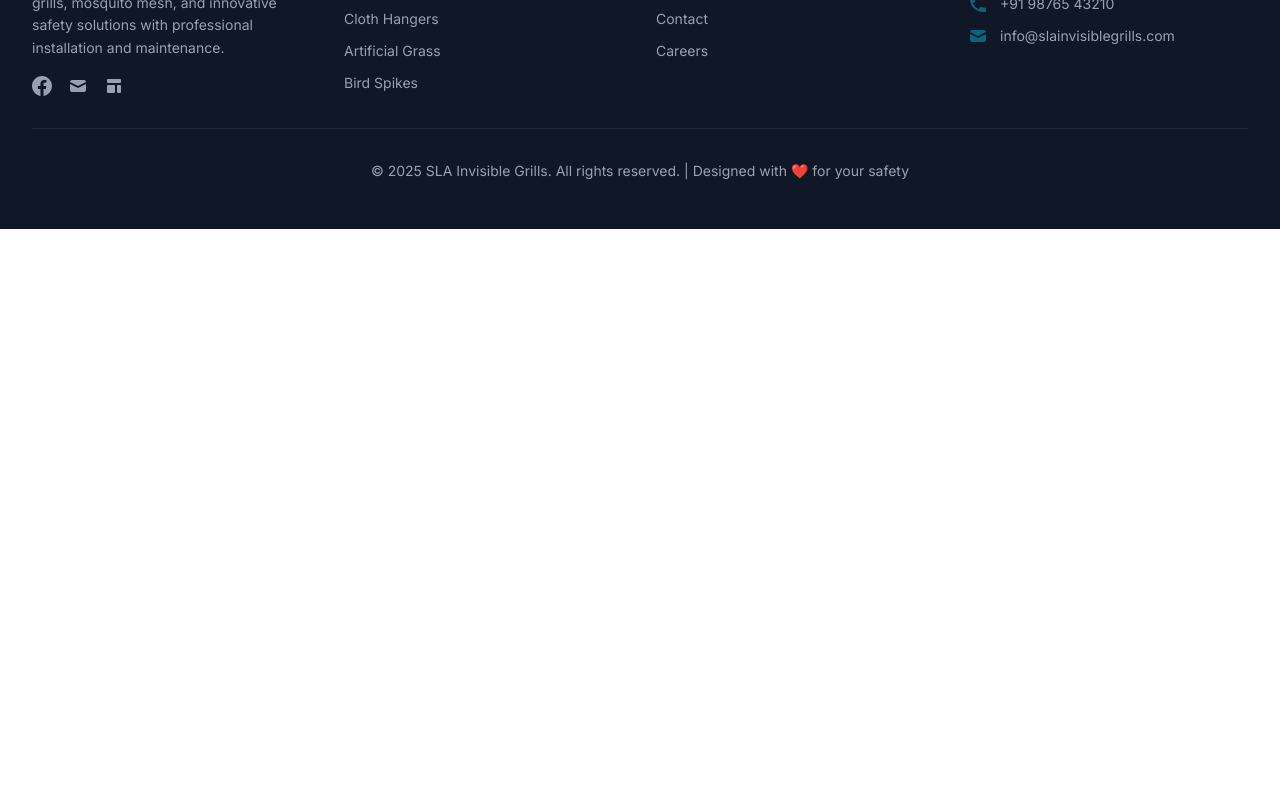
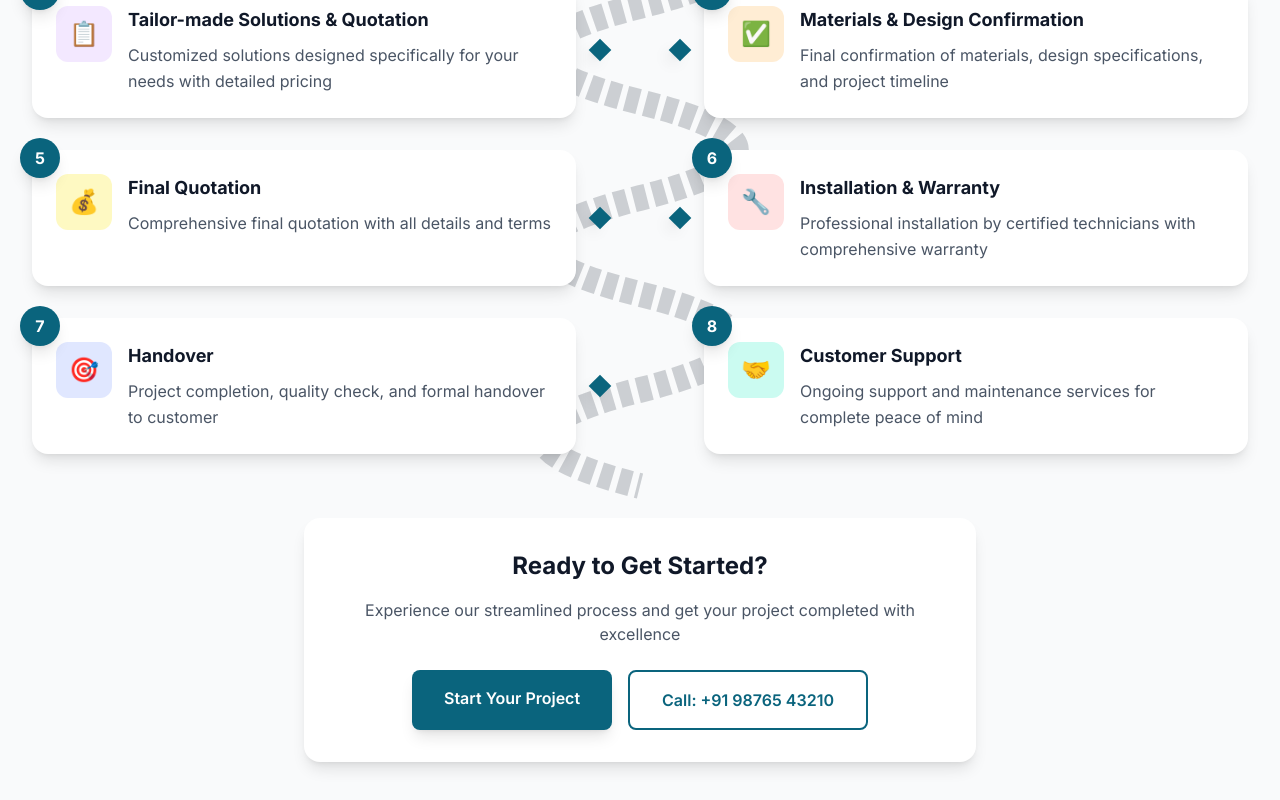
Before and after one commit to db4sla-bot/sla-website, a React (Vite) app: page / in a window 1280 px wide. Shown: the part 7880-8680 px from the top of the page. Before the commit the page ends 8109 px from the top, so only its background shows below. Built offline with nearby package versions, Linux system fonts and the light colour scheme.

Commit message:
Our process commits

```diff
--- /dev/null
+++ b/src/components/OurProcess.jsx
@@ -0,0 +1,207 @@
+import React from 'react';
+import { motion } from 'framer-motion';
+
+const OurProcess = () => {
+  const processSteps = [
+    {
+      id: 1,
+      title: 'Consultation',
+      description: 'Initial discussion to understand your requirements and provide expert advice',
+      icon: '👥',
+      color: 'bg-blue-100',
+      iconColor: 'text-blue-600'
+    },
+    {
+      id: 2,
+      title: 'Site Visit & Material Samples',
+      description: 'Professional site assessment and material sample presentation',
+      icon: '🏠',
+      color: 'bg-green-100',
+      iconColor: 'text-green-600'
+    },
+    {
+      id: 3,
+      title: 'Tailor-made Solutions & Quotation',
+      description: 'Customized solutions designed specifically for your needs with detailed pricing',
+      icon: '📋',
+      color: 'bg-purple-100',
+      iconColor: 'text-purple-600'
+    },
+    {
+      id: 4,
+      title: 'Materials & Design Confirmation',
+      description: 'Final confirmation of materials, design specifications, and project timeline',
+      icon: '✅',
+      color: 'bg-orange-100',
+      iconColor: 'text-orange-600'
+    },
+    {
+      id: 5,
+      title: 'Final Quotation',
+      description: 'Comprehensive final quotation with all details and terms',
+      icon: '💰',
+      color: 'bg-yellow-100',
+      iconColor: 'text-yellow-600'
+    },
+    {
+      id: 6,
+      title: 'Installation & Warranty',
+      description: 'Professional installation by certified technicians with comprehensive warranty',
+      icon: '🔧',
+      color: 'bg-red-100',
+      iconColor: 'text-red-600'
+    },
+    {
+      id: 7,
+      title: 'Handover',
+      description: 'Project completion, quality check, and formal handover to customer',
+      icon: '🎯',
+      color: 'bg-indigo-100',
+      iconColor: 'text-indigo-600'
+    },
+    {
+      id: 8,
+      title: 'Customer Support',
+      description: 'Ongoing support and maintenance services for complete peace of mind',
+      icon: '🤝',
+      color: 'bg-teal-100',
+      iconColor: 'text-teal-600'
+    }
+  ];
+
+  return (
+    <section className="py-12 sm:py-16 lg:py-24 bg-gray-50">
+      <div className="max-w-7xl mx-auto px-4 sm:px-6 lg:px-8">
+        {/* Header */}
+        <motion.div
+          initial={{ opacity: 0, y: 30 }}
+          whileInView={{ opacity: 1, y: 0 }}
+          transition={{ duration: 0.6 }}
+          viewport={{ once: true }}
+          className="text-center mb-12 sm:mb-16"
+        >
+          <div className="inline-block bg-yellow-400 text-black px-6 sm:px-8 py-2 sm:py-3 rounded-full font-bold text-lg sm:text-xl mb-6 sm:mb-8 shadow-lg">
+            OUR PROCESS
+          </div>
+          <h2 className="text-2xl sm:text-3xl lg:text-4xl font-bold text-gray-900 mb-4 sm:mb-6">
+            How We Work With You
+          </h2>
+          <p className="text-base sm:text-lg text-gray-600 max-w-3xl mx-auto">
+            Our streamlined 8-step process ensures quality delivery, transparent communication, and complete customer satisfaction at every stage.
+          </p>
+        </motion.div>
+
+        {/* Process Flow */}
+        <div className="relative">
+          {/* Curved Road Path */}
+          <div className="absolute inset-0 flex items-center justify-center pointer-events-none">
+            <svg
+              viewBox="0 0 800 1200"
+              className="w-full max-w-md lg:max-w-lg h-auto opacity-20"
+              style={{ maxHeight: '800px' }}
+            >
+              <path
+                d="M400 50
+                   C 200 150, 200 200, 400 250
+                   C 600 300, 600 350, 400 400
+                   C 200 450, 200 500, 400 550
+                   C 600 600, 600 650, 400 700
+                   C 200 750, 200 800, 400 850
+                   C 600 900, 600 950, 400 1000
+                   C 200 1050, 200 1100, 400 1150"
+                stroke="#1f2937"
+                strokeWidth="40"
+                fill="none"
+                strokeDasharray="20 10"
+              />
+            </svg>
+          </div>
+
+          {/* Process Steps */}
+          <div className="relative z-10 grid grid-cols-1 md:grid-cols-2 gap-6 lg:gap-8">
+            {processSteps.map((step, index) => (
+              <motion.div
+                key={step.id}
+                initial={{ opacity: 0, x: index % 2 === 0 ? -50 : 50 }}
+                whileInView={{ opacity: 1, x: 0 }}
+                transition={{ duration: 0.6, delay: index * 0.1 }}
+                viewport={{ once: true }}
+                className={`
+                  relative bg-white rounded-2xl p-4 sm:p-6 shadow-lg hover:shadow-xl transition-all duration-300 card-hover
+                  ${index % 2 === 0 ? 'md:mr-8 lg:mr-12' : 'md:ml-8 lg:ml-12'}
+                `}
+              >
+                {/* Step Number */}
+                <div className="absolute -top-3 -left-3 w-8 h-8 sm:w-10 sm:h-10 bg-[var(--primary-color)] text-white rounded-full flex items-center justify-center font-bold text-sm sm:text-base shadow-lg">
+                  {step.id}
+                </div>
+
+                {/* Content */}
+                <div className="flex items-start space-x-3 sm:space-x-4">
+                  {/* Icon */}
+                  <div className={`${step.color} ${step.iconColor} w-12 h-12 sm:w-14 sm:h-14 rounded-xl flex items-center justify-center text-xl sm:text-2xl flex-shrink-0`}>
+                    {step.icon}
+                  </div>
+
+                  {/* Text Content */}
+                  <div className="flex-1">
+                    <h3 className="text-base sm:text-lg font-bold text-gray-900 mb-2">
+                      {step.title}
+                    </h3>
+                    <p className="text-sm sm:text-base text-gray-600 leading-relaxed">
+                      {step.description}
+                    </p>
+                  </div>
+                </div>
+
+                {/* Arrow for flow indication */}
+                {index < processSteps.length - 1 && (
+                  <div className={`
+                    hidden md:block absolute top-1/2 transform -translate-y-1/2
+                    ${index % 2 === 0 ? '-right-6 lg:-right-8' : '-left-6 lg:-left-8'}
+                  `}>
+                    <div className="w-4 h-4 bg-[var(--primary-color)] rotate-45 shadow-lg"></div>
+                  </div>
+                )}
+              </motion.div>
+            ))}
+          </div>
+        </div>
+
+        {/* Call to Action */}
+        <motion.div
+          initial={{ opacity: 0, y: 30 }}
+          whileInView={{ opacity: 1, y: 0 }}
+          transition={{ duration: 0.6, delay: 0.4 }}
+          viewport={{ once: true }}
+          className="text-center mt-12 sm:mt-16"
+        >
+          <div className="bg-white rounded-2xl p-6 sm:p-8 shadow-lg max-w-2xl mx-auto">
+            <h3 className="text-xl sm:text-2xl font-bold text-gray-900 mb-3 sm:mb-4">
+              Ready to Get Started?
+            </h3>
+            <p className="text-sm sm:text-base text-gray-600 mb-6">
+              Experience our streamlined process and get your project completed with excellence
+            </p>
+            <div className="flex flex-col sm:flex-row gap-3 sm:gap-4 justify-center">
+              <a
+                href="/contact"
+                className="bg-[var(--primary-color)] text-white px-6 sm:px-8 py-3 sm:py-4 rounded-lg font-semibold text-sm sm:text-base hover:bg-opacity-90 transition-all duration-300 transform hover:scale-105 cursor-pointer shadow-lg"
+              >
+                Start Your Project
+              </a>
+              <a
+                href="tel:+919876543210"
+                className="border-2 border-[var(--primary-color)] text-[var(--primary-color)] px-6 sm:px-8 py-3 sm:py-4 rounded-lg font-semibold text-sm sm:text-base hover:bg-[var(--primary-color)] hover:text-white transition-all duration-300 transform hover:scale-105 cursor-pointer"
+              >
+                Call: +91 98765 43210
+              </a>
+            </div>
+          </div>
+        </motion.div>
+      </div>
+    </section>
+  );
+};
+
+export default OurProcess;
--- a/src/pages/Home.jsx
+++ b/src/pages/Home.jsx
@@ -3,6 +3,7 @@ import { Link } from 'react-router-dom';
 import { motion } from 'framer-motion';
 import HeroSlider from '../components/HeroSlider';
 import VideoSlider from '../components/VideoSlider';
+import OurProcess from '../components/OurProcess';
 
 const Home = () => {
   const services = [
@@ -605,6 +606,9 @@ const Home = () => {
         </div>
       </section>
 
+      {/* Our Process Section */}
+      <OurProcess />
+
       {/* CTA Section */}
       <section className="py-16 lg:py-24 gradient-bg">
         <div className="max-w-4xl mx-auto text-center px-4 sm:px-6 lg:px-8">
--- a/src/pages/Services.jsx
+++ b/src/pages/Services.jsx
@@ -1,5 +1,6 @@
 import React from 'react';
 import { motion } from 'framer-motion';
+import OurProcess from '../components/OurProcess';
 
 const Services = () => {
   const services = [
@@ -250,7 +251,7 @@ const Services = () => {
       </section>
 
       {/* Process Section */}
-      <section className="py-12 sm:py-16 lg:py-24 bg-gray-50">
+      {/* <section className="py-12 sm:py-16 lg:py-24 bg-gray-50">
         <div className="max-w-7xl mx-auto px-4 sm:px-6 lg:px-8">
           <motion.div
             initial={{ opacity: 0, y: 30 }}
@@ -305,7 +306,10 @@ const Services = () => {
             ))}
           </div>
         </div>
-      </section>
+      </section> */}
+
+      {/* Our Process Section */}
+      <OurProcess />
 
       {/* CTA Section */}
       <section className="py-12 sm:py-16 lg:py-24 gradient-bg">
```
